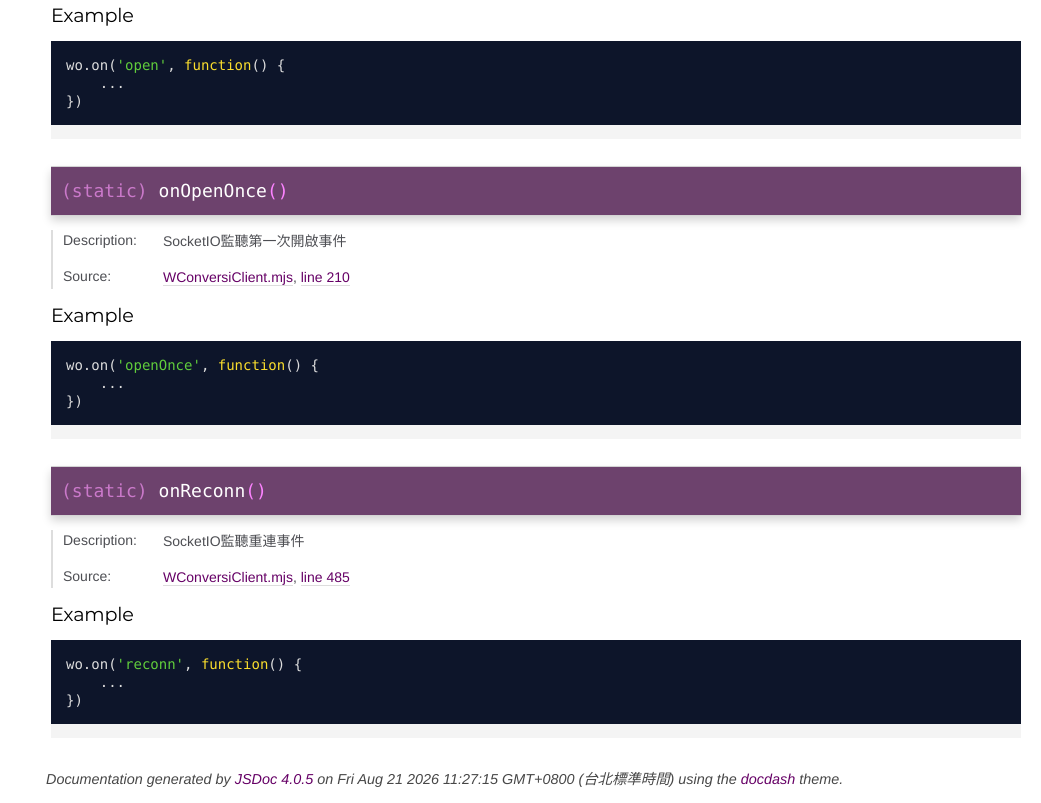
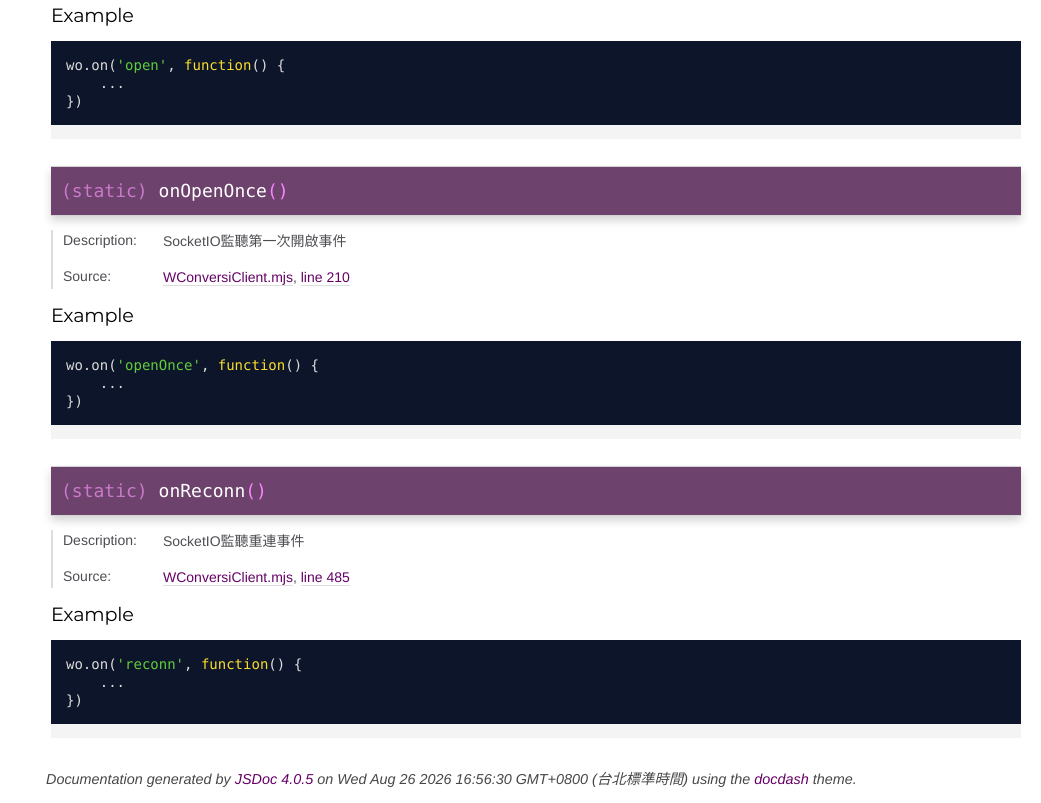
Before and after one commit to yuda-lyu/w-conversi, a website: page docs/WConversiClient.html in a window 1280 px wide. Shown: the part 5049-5852 px from the top of the page, without its empty margins (239-1280 px from the left). Drawn offline with Linux system fonts and the light colour scheme.

Commit message:
modify: update pks

```diff
--- a/docs/WConversiClient.html
+++ b/docs/WConversiClient.html
@@ -1777,7 +1777,7 @@
 <br class="clear">
 
 <footer>
-    Documentation generated by <a href="https://github.com/jsdoc3/jsdoc">JSDoc 4.0.5</a> on Fri Aug 21 2026 11:27:15 GMT+0800 (台北標準時間) using the <a href="https://github.com/clenemt/docdash">docdash</a> theme.
+    Documentation generated by <a href="https://github.com/jsdoc3/jsdoc">JSDoc 4.0.5</a> on Wed Aug 26 2026 16:56:30 GMT+0800 (台北標準時間) using the <a href="https://github.com/clenemt/docdash">docdash</a> theme.
 </footer>
 
 <script>prettyPrint();</script>
--- a/package.json
+++ b/package.json
@@ -1,13 +1,13 @@
 {
   "name": "w-conversi",
-  "version": "1.0.28",
+  "version": "1.0.29",
   "main": "dist/w-conversi-server.umd.js",
   "dependencies": {
     "@hapi/hapi": "^21.3.7",
     "@hapi/inert": "^7.1.0",
     "socket.io": "^4.7.5",
     "socket.io-client": "^4.7.5",
-    "wsemi": "^1.8.79"
+    "wsemi": "^1.8.80"
   },
   "devDependencies": {
     "w-package-tools": "^1.1.15"
```
Also changed, not shown: docs/WConversiClient.mjs.html (+1 -1 lines), docs/WConversiServer.html (+1 -1 lines), docs/WConversiServer.mjs.html (+1 -1 lines), docs/index.html (+1 -1 lines), README.md, dist/w-conversi-client.umd.js, dist/w-conversi-server.umd.js, 1 other file.
